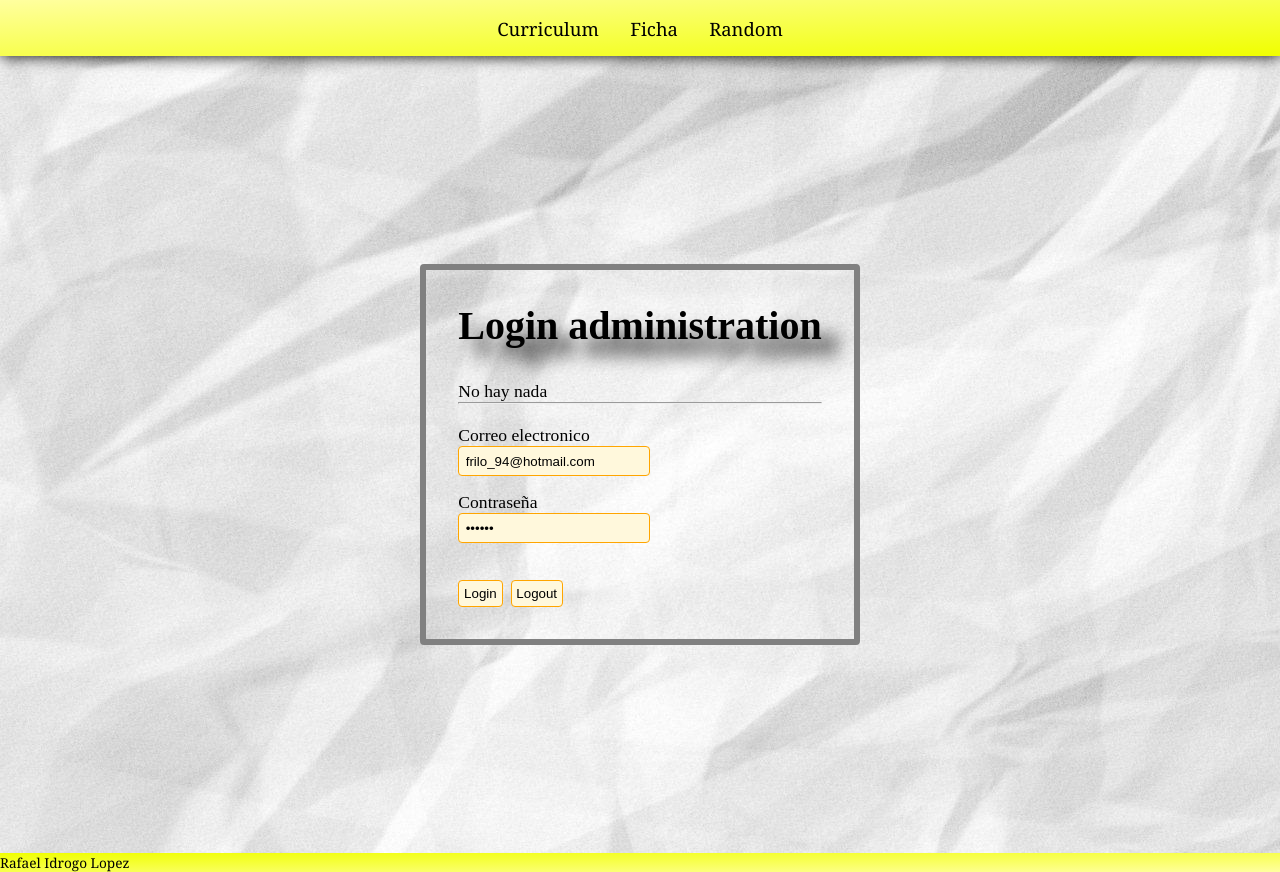
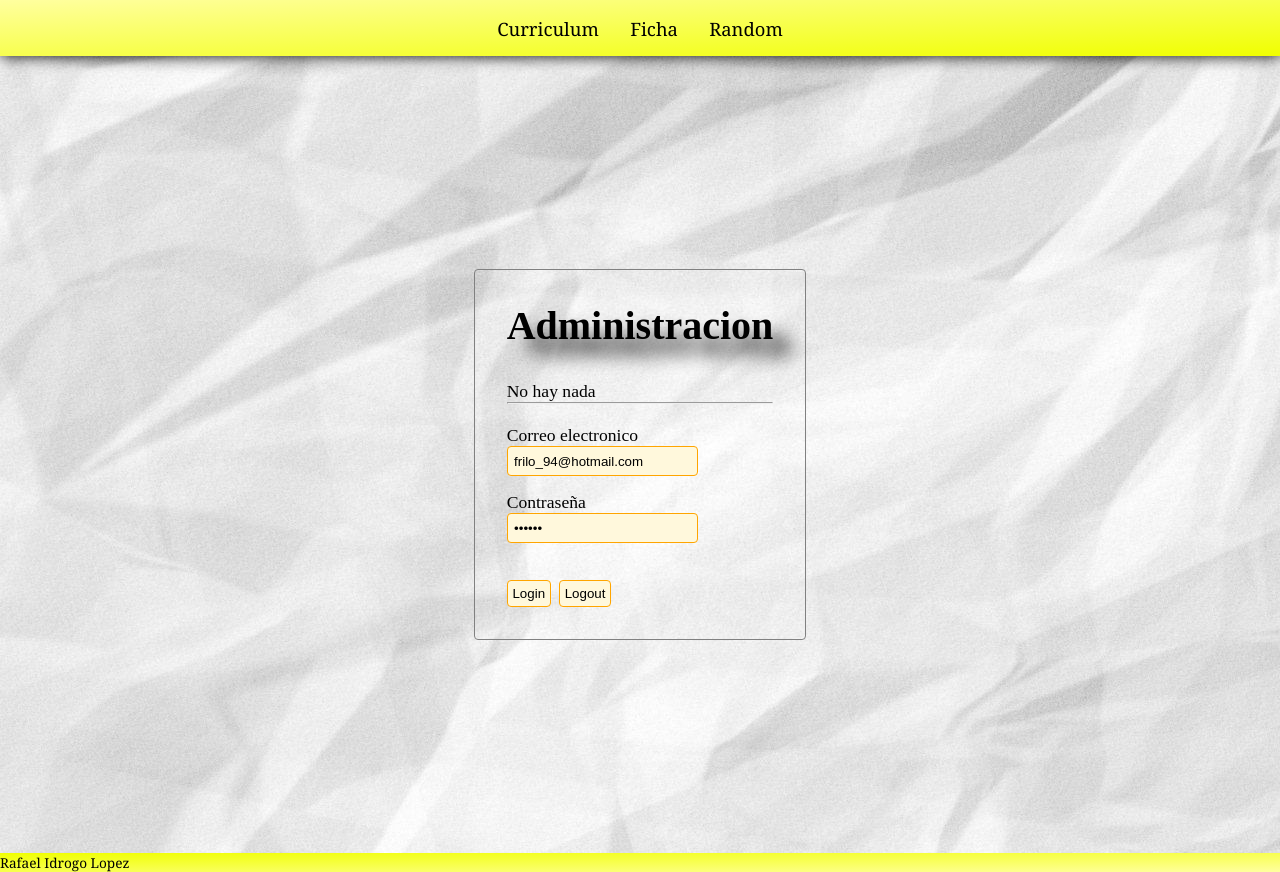
Before and after one commit to rafajlpz/cv-vue, a Vue app: page /about in a window 1280 px wide. Built offline with nearby package versions, Linux system fonts and the light colour scheme.

Commit message:
Cambios menores css formulario

```diff
--- a/src/views/AboutView.vue
+++ b/src/views/AboutView.vue
@@ -1,7 +1,7 @@
 <template>
   <div class="contenedor">
     <div class="caja-formulario">
-      <h1 class="titulo-admin">Login administration</h1>
+      <h1 class="titulo-admin">Administracion</h1>
       {{ store.getEmailUser }}
       <br />
       <hr />
@@ -61,22 +61,17 @@ const desconectar = () => {
 <style>
 .contenedor {
   display: flex;
+
   align-items: center;
   justify-content: center;
   height: auto;
 }
 
 .caja-formulario {
-  border: 6px solid grey;
-
-  width: fit-content;
-  height: fit-content;
+  border: 1px solid grey;
   padding: 2rem;
   border-radius: 4px;
 
-  display: flex;
-  flex-direction: column;
-  justify-content: center;
 }
 .control {
   display: flex;
```
